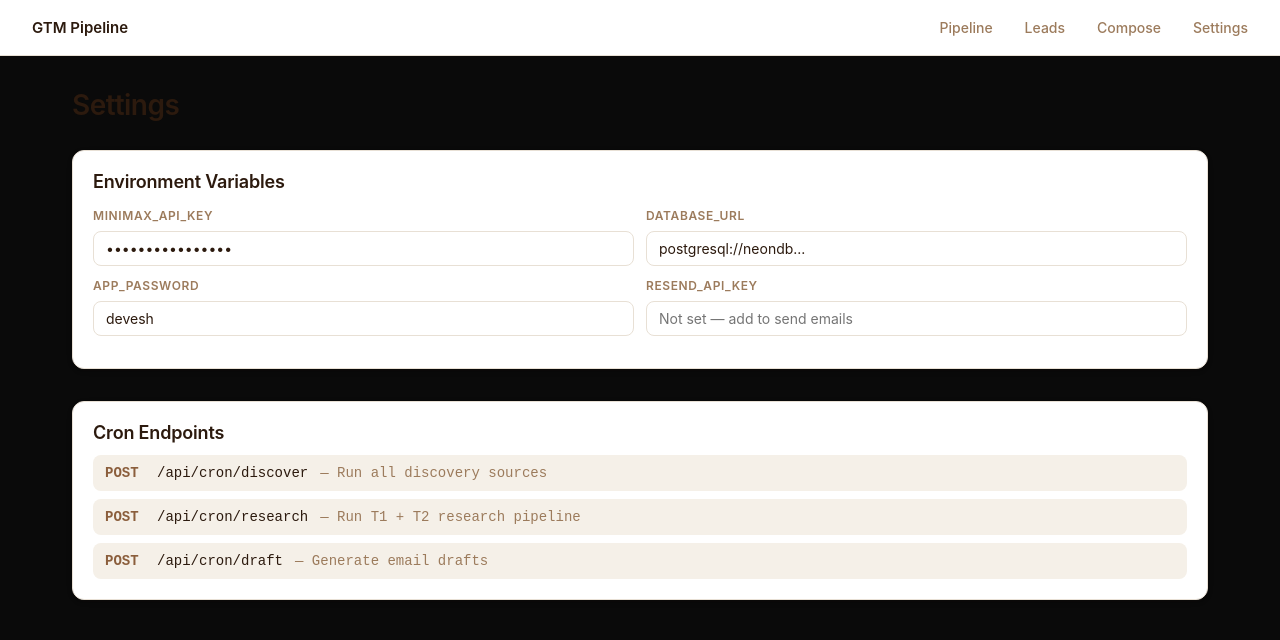
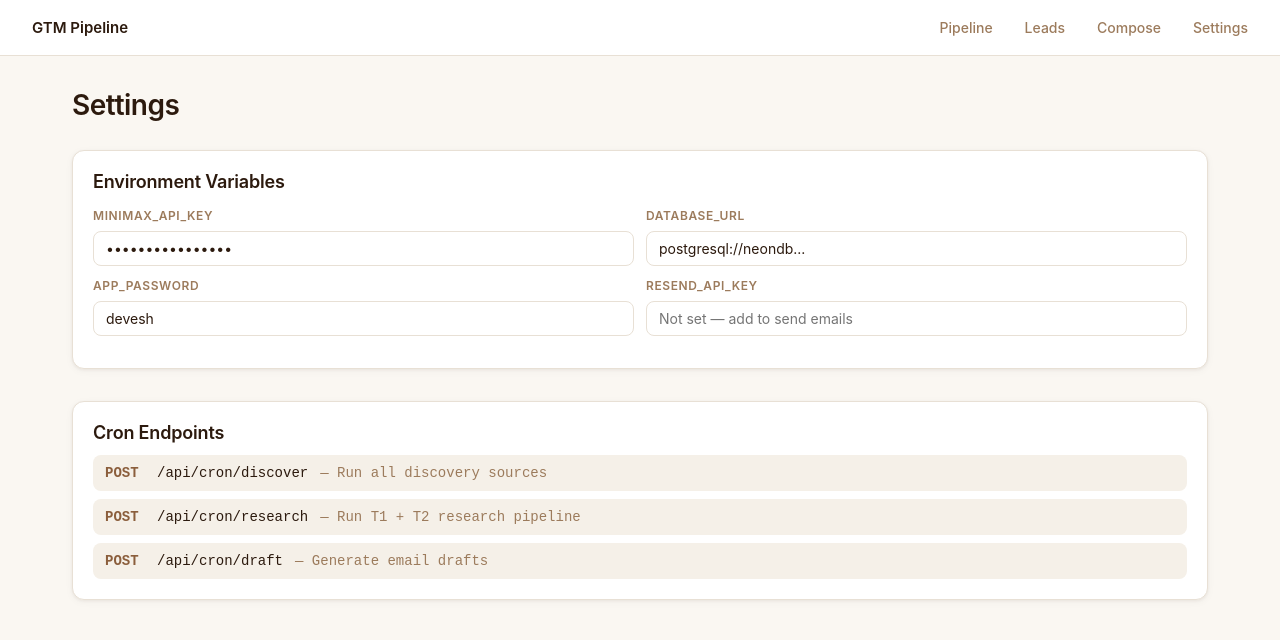
Before and after one commit to deveshblol-bit/gtm-pipeline, a Next.js app: page /settings in a window 1280 px wide. Shown: the top 640 px of the page. Built offline with nearby package versions, Linux system fonts and the light colour scheme.

Commit message:
fix: remove dark background from root layout

```diff
--- a/app/globals.css
+++ b/app/globals.css
@@ -30,6 +30,7 @@ body {
   color: var(--text);
   -webkit-font-smoothing: antialiased;
   min-height: 100vh;
+  margin: 0;
 }
 
 /* Typography */
--- a/app/layout.tsx
+++ b/app/layout.tsx
@@ -8,7 +8,7 @@ export const metadata = {
 export default function RootLayout({ children }: { children: React.ReactNode }) {
   return (
     <html lang="en">
-      <body style={{ margin: 0, background: '#0a0a0a' }}>{children}</body>
+      <body>{children}</body>
     </html>
   )
 }
```
